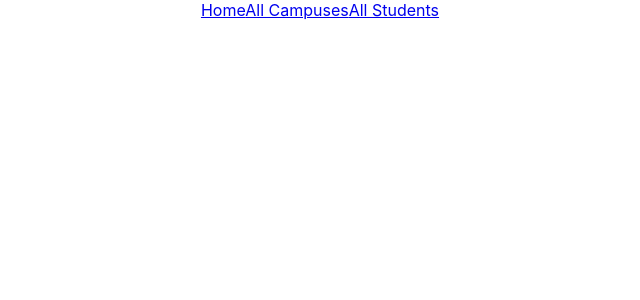
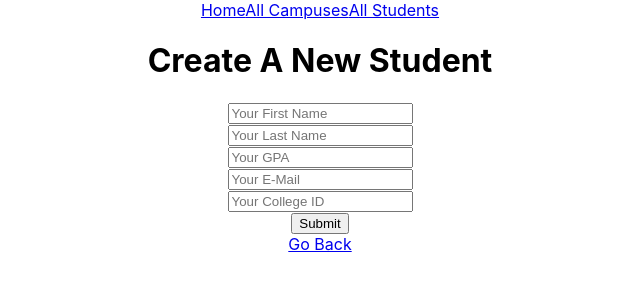
Before and after one commit to duvivierbri/FullStackCRUDApplication, a React (Create React App) app: page /add-student in a window 1280 px wide. Shown: the top 300 px of the page, without its empty margins (320-960 px from the left). Built offline with nearby package versions, Linux system fonts and the light colour scheme.

Commit message:
The Add Campus form is now separate from the All Campus page

```diff
--- a/src/App.js
+++ b/src/App.js
@@ -7,6 +7,7 @@ import Homepage from './Components/Homepage';
 import SingleCampus from './Components/SingleCampus';
 import AllStudentsPage from './Components/AllStudentsPage';
 import NewStudentForm from './Components/newStudentForm';
+import AddCampus from './Components/AddCampus';
 
 function App() {
   return (
@@ -33,8 +34,12 @@ function App() {
             <AllStudentsPage />
           </Route>
 
-          <Route path="/new-student">
+          <Route path="/add-student">
             <NewStudentForm />
+          </Route>
+
+          <Route path="/add-campus">
+            <AddCampus />
           </Route>
 
         </Switch>
--- a/src/Components/AddCampus.js
+++ b/src/Components/AddCampus.js
@@ -1,5 +1,6 @@
 import React, { Component } from "react"
 import ReactDOM from 'react-dom';
+import { BrowserRouter, Route, Link, Switch} from 'react-router-dom';
 const axios = require('axios');
 
 class AddCampus extends Component{
--- a/src/Components/AllCampus.js
+++ b/src/Components/AllCampus.js
@@ -1,5 +1,6 @@
 import React, { Component } from "react"
 import ReactDOM from 'react-dom';
+import { BrowserRouter, Route, Link, Switch} from 'react-router-dom';
 import axios from "axios";
 
 //importing components
@@ -47,13 +48,12 @@ class AllCampus extends Component{
         return(
             <div>
                 <h1>All Campuses</h1>
-
                 <p>Welcome to the all campuses page! Here you can take a look at all the
                 campuses you already have and create new ones!</p>
 
-                <AddCampus/>
+                <h1>{this.state.loadMsg}</h1>
 
-                <h1>{this.state.loadMsg}</h1>
+                <Link to='/add-campus'>Click Here To Add A New Campus!</Link>
 
                 {showCards}
             </div>
--- a/src/Components/AllStudentsPage.js
+++ b/src/Components/AllStudentsPage.js
@@ -50,7 +50,7 @@ class AllStudentsPage extends Component{
         return(
             <div>
                 <h1>All Students!!</h1>
-                <Link to='/new-student'>Click Here To Add A Student!</Link>
+                <Link to='/add-student'>Click Here To Add A Student!</Link>
                 <p>{this.state.loadMsg}</p>
                 {showStudents}
             </div>
```
